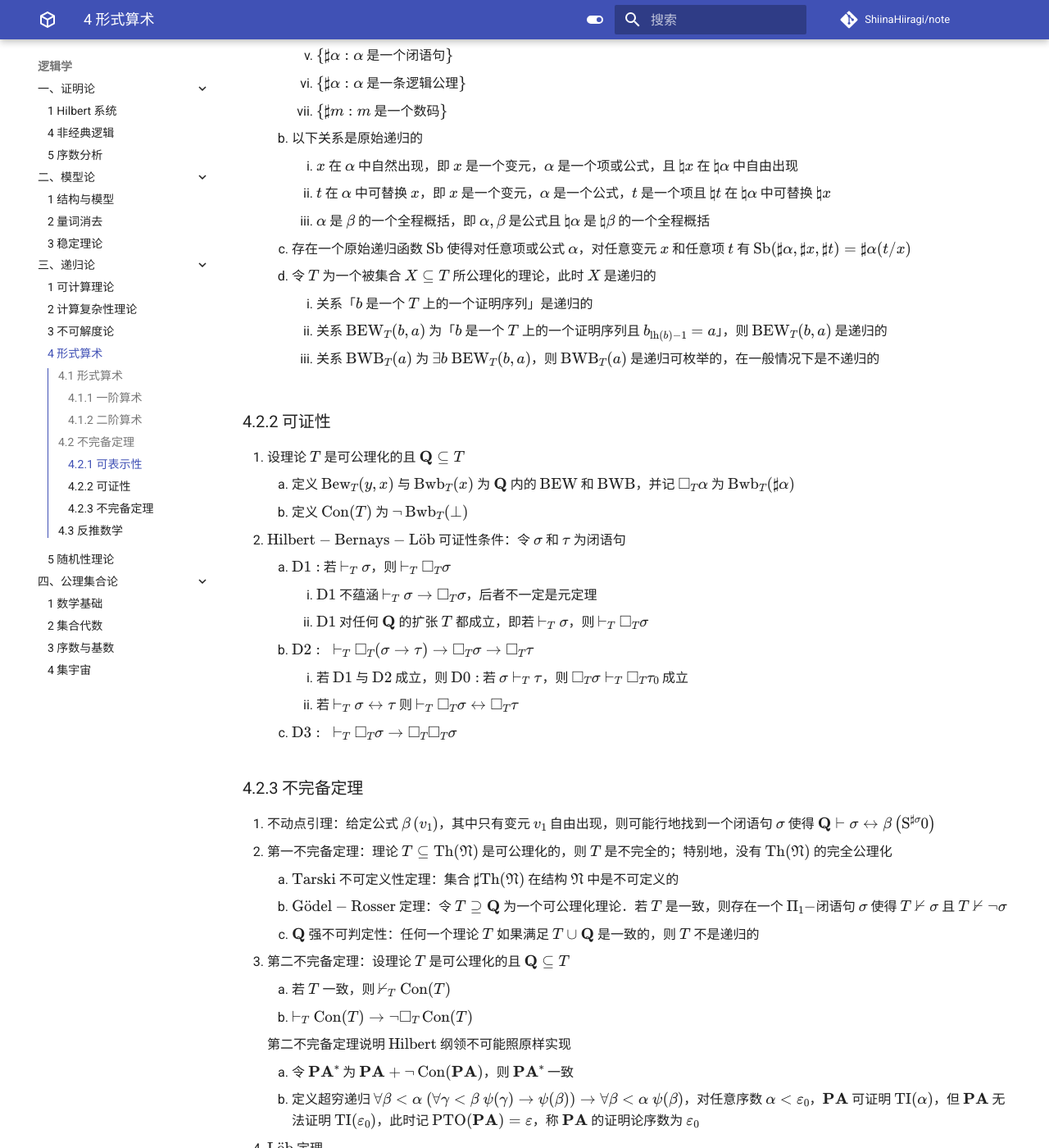
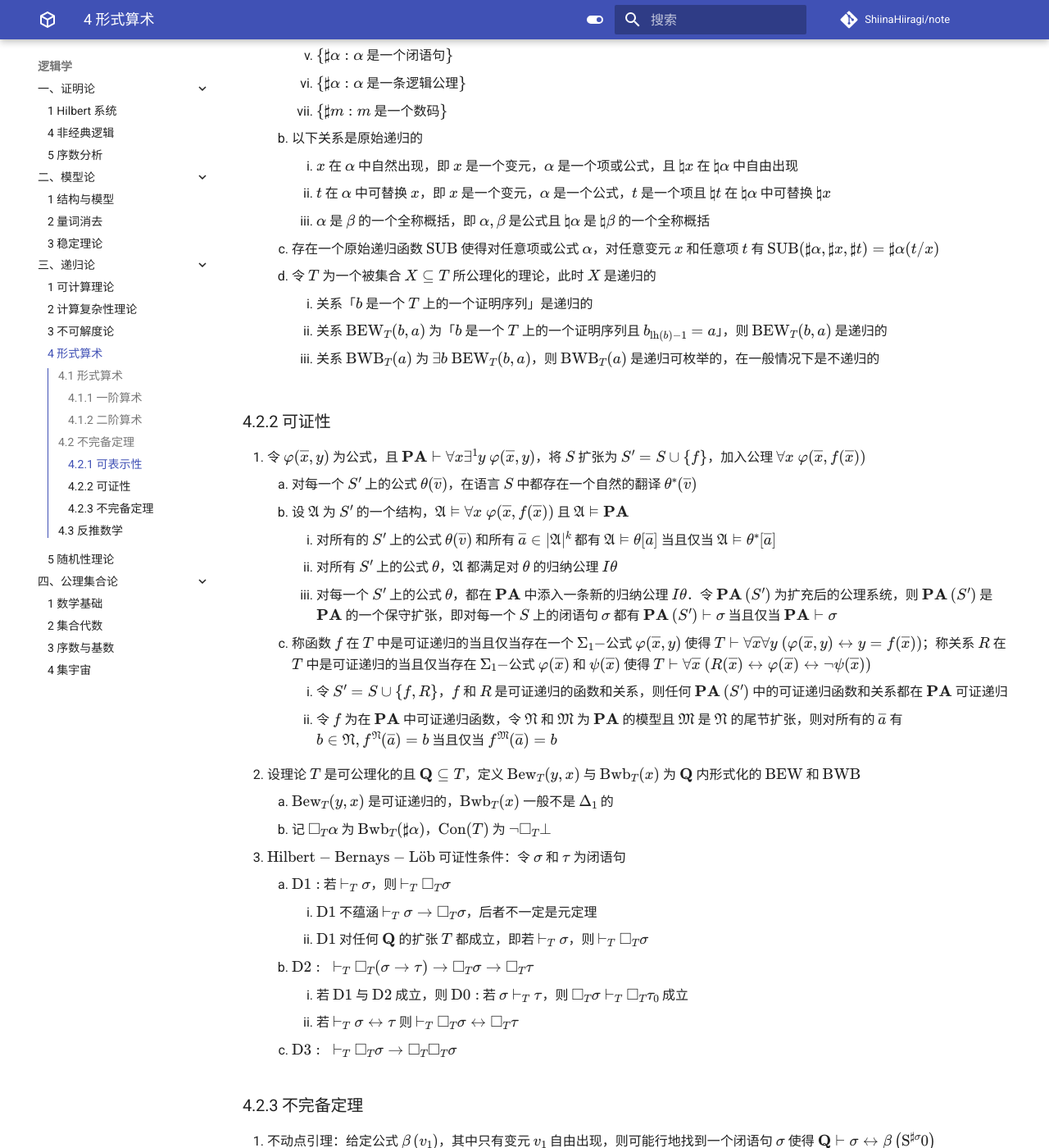
Before and after one commit to ShiinaHiiragi/note, an MkDocs documentation site: the page built from docs/logic/rec/arith.md, in a window 1280 px wide and 1400 px high, scrolled down 3203 px. Shown: the whole window at 82% size. Built offline with MkDocs 1.6.1 and Material for MkDocs 9.7.7, drawn with Linux system fonts in a browser that asks for light colours; comment, search, counter and statistics services are not loaded.

Commit message:
finish godel

```diff
--- a/docs/logic/rec/arith.md
+++ b/docs/logic/rec/arith.md
@@ -105,18 +105,27 @@
     2. 以下关系是原始递归的
         1. $x$ 在 $\alpha$ 中自然出现，即 $x$ 是一个变元，$\alpha$ 是一个项或公式，且 $\natural x$ 在 $\natural \alpha$ 中自由出现
         2. $t$ 在 $\alpha$ 中可替换 $x$，即 $x$ 是一个变元，$\alpha$ 是一个公式，$t$ 是一个项且 $\natural t$ 在 $\natural \alpha$ 中可替换 $\natural x$
-        3. $\alpha$ 是 $\beta$ 的一个全程概括，即 $\alpha, \beta$ 是公式且 $\natural \alpha$ 是 $\natural \beta$ 的一个全程概括
-    3. 存在一个原始递归函数 $\operatorname{Sb}$ 使得对任意项或公式 $\alpha$，对任意变元 $x$ 和任意项 $t$ 有 $\operatorname{Sb}(\sharp \alpha, \sharp x, \sharp t) = \sharp \alpha(t/x)$
+        3. $\alpha$ 是 $\beta$ 的一个全称概括，即 $\alpha, \beta$ 是公式且 $\natural \alpha$ 是 $\natural \beta$ 的一个全称概括
+    3. 存在一个原始递归函数 $\operatorname{SUB}$ 使得对任意项或公式 $\alpha$，对任意变元 $x$ 和任意项 $t$ 有 $\operatorname{SUB}(\sharp \alpha, \sharp x, \sharp t) = \sharp \alpha(t/x)$
     4. 令 $T$ 为一个被集合 $X \subseteq T$ 所公理化的理论，此时 $X$ 是递归的
         1. 关系「$b$ 是一个 $T$ 上的一个证明序列」是递归的
         2. 关系 $\operatorname{BEW}_{T}(b, a)$ 为「$b$ 是一个 $T$ 上的一个证明序列且 $b_{\mathrm{lh}(b)-1}=a$」，则 $\mathrm{BEW}_{T}(b, a)$ 是递归的
         3. 关系 $\mathrm{BWB}_{T}(a)$ 为 $\exists b \ \mathrm{BEW}_{T}(b, a)$，则 $\mathrm{BWB}_{T}(a)$ 是递归可枚举的，在一般情况下是不递归的
 
 ### 4.2.2 可证性
-1. 设理论 $T$ 是可公理化的且 $\mathbf{Q} \subseteq T$
-    1. 定义 $\operatorname{Bew}_{T}(y, x)$ 与 $\operatorname{Bwb}_{T}(x)$ 为 $\mathbf{Q}$ 内的 $\mathrm{BEW}$ 和 $\mathrm{BWB}$，并记 $\square_{T} \alpha$ 为 $\mathrm{Bwb}_{T}(\sharp \alpha)$
-    2. 定义 $\operatorname{Con}(T)$ 为 $\neg \operatorname{Bwb}_{T}(\bot)$
-2. $\text{Hilbert}-\text{Bernays}-\text{L}\ddot{\mathrm{o}}\text{b}$ 可证性条件：令 $\sigma$ 和 $\tau$ 为闭语句
+1. 令 $\varphi(\overline{x}, y)$ 为公式，且 $\mathbf{PA} \vdash \forall x \exists^{1} y \ \varphi(\overline{x}, y)$，将 $S$ 扩张为 $S' = S \cup \{f\}$，加入公理 $\forall x \ \varphi(\overline{x}, f(\overline{x}))$
+    1. 对每一个 $S^{\prime}$ 上的公式 $\theta(\overline{v})$，在语言 $S$ 中都存在一个自然的翻译 $\theta^{*}(\overline{v})$
+    2. 设 $\mathfrak{A}$ 为 $S'$ 的一个结构，$\mathfrak{A} \vDash \forall x \ \varphi(\overline{x}, f(\overline{x}))$ 且 $\mathfrak{A} \vDash \mathbf{PA}$
+        1. 对所有的 $S^{\prime}$ 上的公式 $\theta(\overline{v})$ 和所有 $\overline{a} \in|\mathfrak{A}|^{k}$ 都有 $\mathfrak{A} \vDash \theta[\overline{a}]$ 当且仅当 $\mathfrak{A} \vDash \theta^{*}[\overline{a}]$
+        2. 对所有 $S^{\prime}$ 上的公式 $\theta$，$\mathfrak{A}$ 都满足对 $\theta$ 的归纳公理 $I \theta$
+        3. 对每一个 $S^{\prime}$ 上的公式 $\theta$，都在 $\mathbf{PA}$ 中添入一条新的归纳公理 $I \theta$．令 $\mathbf{PA}\left(S^{\prime}\right)$ 为扩充后的公理系统，则 $\mathbf{PA}\left(S^{\prime}\right)$ 是 $\mathbf{PA}$ 的一个保守扩张，即对每一个 $S$ 上的闭语句 $\sigma$ 都有 $\mathbf{PA}\left(S^{\prime}\right) \vdash \sigma$ 当且仅当 $\mathbf{PA} \vdash \sigma$
+    3. 称函数 $f$ 在 $T$ 中是可证递归的当且仅当存在一个 $\Sigma_{1}-$公式 $\varphi(\overline{x}, y)$ 使得 $T \vdash \forall \overline{x} \forall y \ (\varphi(\overline{x}, y) \leftrightarrow y=f(\overline{x}))$；称关系 $R$ 在 $T$ 中是可证递归的当且仅当存在 $\Sigma_{1}-$公式 $\varphi(\overline{x})$ 和 $\psi(\overline{x})$ 使得 $T \vdash \forall \overline{x} \ (R(\overline{x}) \leftrightarrow \varphi(\overline{x}) \leftrightarrow \neg \psi(\overline{x}))$
+        1. 令 $S^{\prime}=S \cup\{f, R\}$，$f$ 和 $R$ 是可证递归的函数和关系，则任何 $\mathbf{PA}\left(S^{\prime}\right)$ 中的可证递归函数和关系都在 $\mathbf{PA}$ 可证递归
+        2. 令 $f$ 为在 $\mathbf{PA}$ 中可证递归函数，令 $\mathfrak{N}$ 和 $\mathfrak{M}$ 为 $\mathbf{PA}$ 的模型且 $\mathfrak{M}$ 是 $\mathfrak{N}$ 的尾节扩张，则对所有的 $\overline{a}$ 有 $b \in \mathfrak{N}, f^{\mathfrak{N}}(\overline{a})=b$ 当且仅当 $f^{\mathfrak{M}}(\overline{a})=b$
+2. 设理论 $T$ 是可公理化的且 $\mathbf{Q} \subseteq T$，定义 $\operatorname{Bew}_{T}(y, x)$ 与 $\operatorname{Bwb}_{T}(x)$ 为 $\mathbf{Q}$ 内形式化的 $\mathrm{BEW}$ 和 $\mathrm{BWB}$
+    1. $\operatorname{Bew}_{T}(y, x)$ 是可证递归的，$\operatorname{Bwb}_{T}(x)$ 一般不是 $\Delta_1$ 的
+    2. 记 $\square_{T} \alpha$ 为 $\mathrm{Bwb}_{T}(\sharp \alpha)$，$\operatorname{Con}(T)$ 为 $\neg \square_{T} \bot$
+3. $\text{Hilbert}-\text{Bernays}-\text{L}\ddot{\mathrm{o}}\text{b}$ 可证性条件：令 $\sigma$ 和 $\tau$ 为闭语句
     1. $\text{D1}:$ 若 $\vdash_{T} \sigma$，则 $\vdash_{T} \square_{T} \sigma$
         1. $\text{D1}$ 不蕴涵 $\vdash_{T} \sigma \rightarrow \square_{T} \sigma$，后者不一定是元定理
         2. $\text{D1}$ 对任何 $\mathbf{Q}$ 的扩张 $T$ 都成立，即若 $\vdash_{T} \sigma$，则 $\vdash_{T} \square_{T} \sigma$
```
Also changed, not shown: docs/logic/rec/dou.md (+1 -1 lines).
